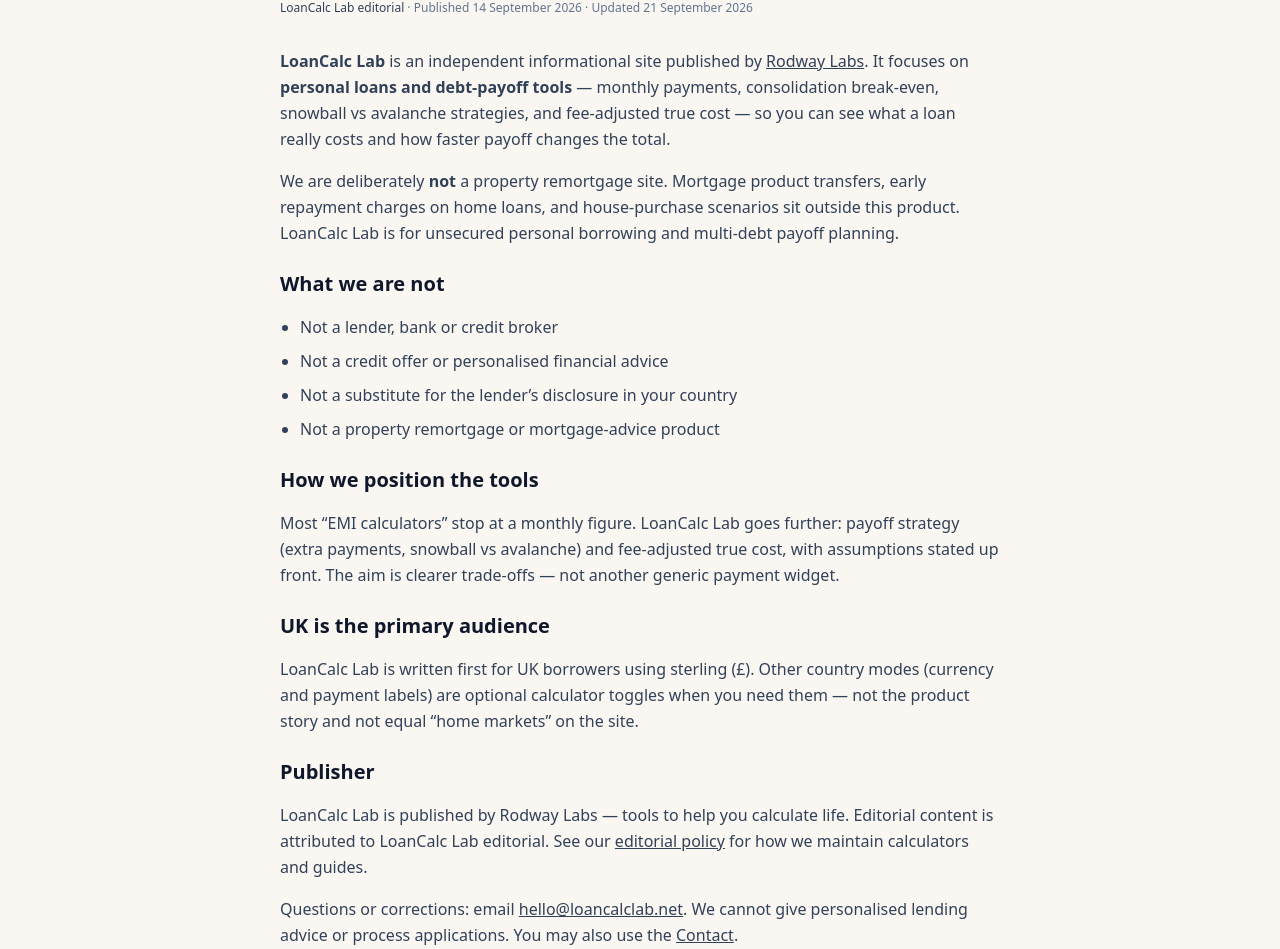
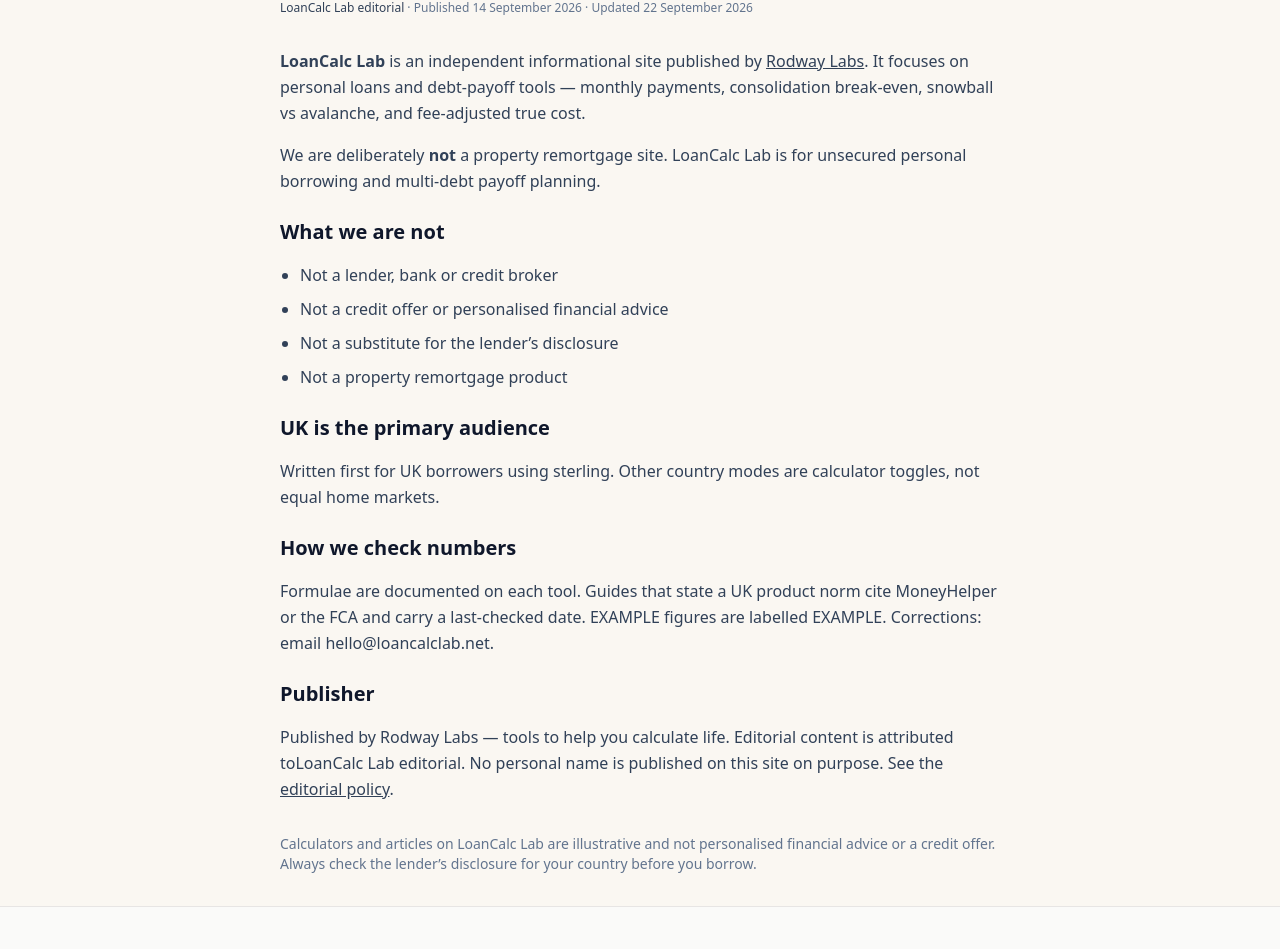
Before and after one commit to Roderz-89/loancalc-lab, a Next.js app: page /about in a window 1280 px wide. Shown: the part 214-1163 px from the top of the page. Built offline with nearby package versions, Linux system fonts and the light colour scheme.

Commit message:
AdSense readiness: About page — how numbers are checked

```diff
--- a/src/app/about/page.tsx
+++ b/src/app/about/page.tsx
@@ -15,74 +15,44 @@
   return (
     <ArticleLayout
       title="About LoanCalc Lab"
-      crumbs={[
-        { label: "Home", href: "/" },
-        { label: "About LoanCalc Lab" },
-      ]}
+      crumbs={[{ label: "Home", href: "/" }, { label: "About LoanCalc Lab" }]}
       published="2026-09-14"
-      updated="2026-09-21"
+      updated="2026-09-22"
+      showAd={false}
     >
       <p>
         <strong>LoanCalc Lab</strong> is an independent informational site published by{" "}
-        <Link href="/brand" className="underline">
-          {SITE.brand.name}
-        </Link>
-        . It focuses on <strong>personal loans and debt-payoff tools</strong> — monthly
-        payments, consolidation break-even, snowball vs avalanche strategies, and
-        fee-adjusted true cost — so you can see what a loan really costs and how faster
-        payoff changes the total.
+        <Link href="/brand" className="underline">{SITE.brand.name}</Link>.
+        It focuses on personal loans and debt-payoff tools — monthly payments, consolidation
+        break-even, snowball vs avalanche, and fee-adjusted true cost.
       </p>
-
       <p>
-        We are deliberately <strong>not</strong> a property remortgage site. Mortgage
-        product transfers, early repayment charges on home loans, and house-purchase
-        scenarios sit outside this product. LoanCalc Lab is for unsecured personal borrowing
-        and multi-debt payoff planning.
+        We are deliberately <strong>not</strong> a property remortgage site. LoanCalc Lab is for
+        unsecured personal borrowing and multi-debt payoff planning.
       </p>
-
       <h2 className="text-xl font-semibold text-slate-900 pt-2">What we are not</h2>
       <ul className="list-disc space-y-2 pl-5">
         <li>Not a lender, bank or credit broker</li>
         <li>Not a credit offer or personalised financial advice</li>
-        <li>Not a substitute for the lender’s disclosure in your country</li>
-        <li>Not a property remortgage or mortgage-advice product</li>
+        <li>Not a substitute for the lender’s disclosure</li>
+        <li>Not a property remortgage product</li>
       </ul>
-
-      <h2 className="text-xl font-semibold text-slate-900 pt-2">How we position the tools</h2>
-      <p>
-        Most “EMI calculators” stop at a monthly figure. LoanCalc Lab goes further:
-        payoff strategy (extra payments, snowball vs avalanche) and fee-adjusted true cost,
-        with assumptions stated up front. The aim is clearer trade-offs — not another generic
-        payment widget.
-      </p>
-
       <h2 className="text-xl font-semibold text-slate-900 pt-2">UK is the primary audience</h2>
       <p>
-        LoanCalc Lab is written first for UK borrowers using sterling (£). Other country
-        modes (currency and payment labels) are optional calculator toggles when you need
-        them — not the product story and not equal “home markets” on the site.
+        Written first for UK borrowers using sterling. Other country modes are calculator toggles,
+        not equal home markets.
       </p>
-
+      <h2 className="text-xl font-semibold text-slate-900 pt-2">How we check numbers</h2>
+      <p>
+        Formulae are documented on each tool. Guides that state a UK product norm cite MoneyHelper
+        or the FCA and carry a last-checked date. EXAMPLE figures are labelled EXAMPLE. Corrections:
+        email {SITE.contactEmail}.
+      </p>
       <h2 className="text-xl font-semibold text-slate-900 pt-2">Publisher</h2>
       <p>
-        LoanCalc Lab is published by {SITE.brand.name} — {SITE.brand.tagline}. Editorial
-        content is attributed to {SITE.editorial}. See our{" "}
-        <Link href="/editorial-policy" className="underline">
-          editorial policy
-        </Link>{" "}
-        for how we maintain calculators and guides.
-      </p>
-      <p>
-        Questions or corrections: email{" "}
-        <a href={`mailto:${SITE.contactEmail}`} className="underline">
-          {SITE.contactEmail}
-        </a>
-        . We cannot give personalised lending advice or process applications. You may also use
-        the{" "}
-        <Link href="/contact" className="underline">
-          Contact
-        </Link>
-        .
+        Published by {SITE.brand.name} — {SITE.brand.tagline}. Editorial content is attributed to
+        {SITE.editorial}. No personal name is published on this site on purpose. See the{" "}
+        <Link href="/editorial-policy" className="underline">editorial policy</Link>.
       </p>
     </ArticleLayout>
   );
```
